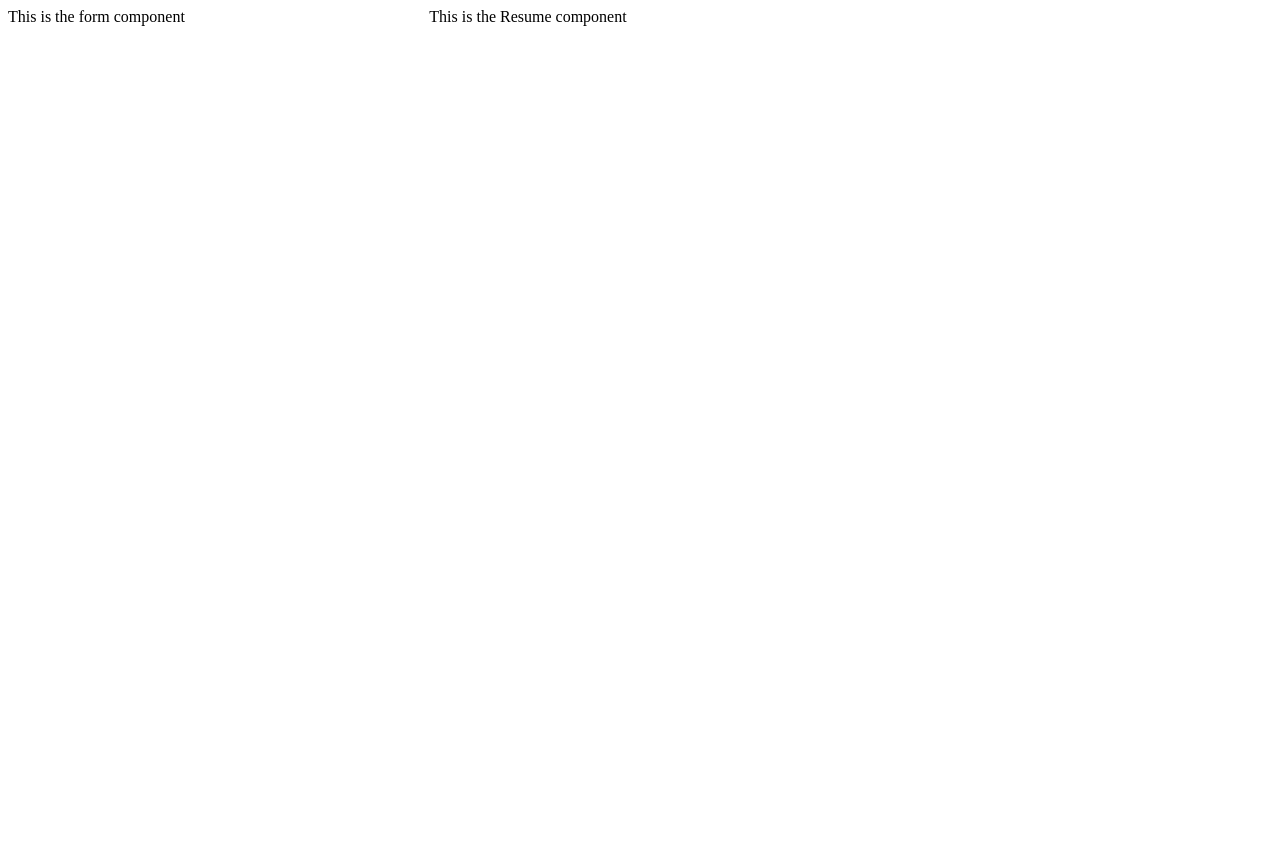
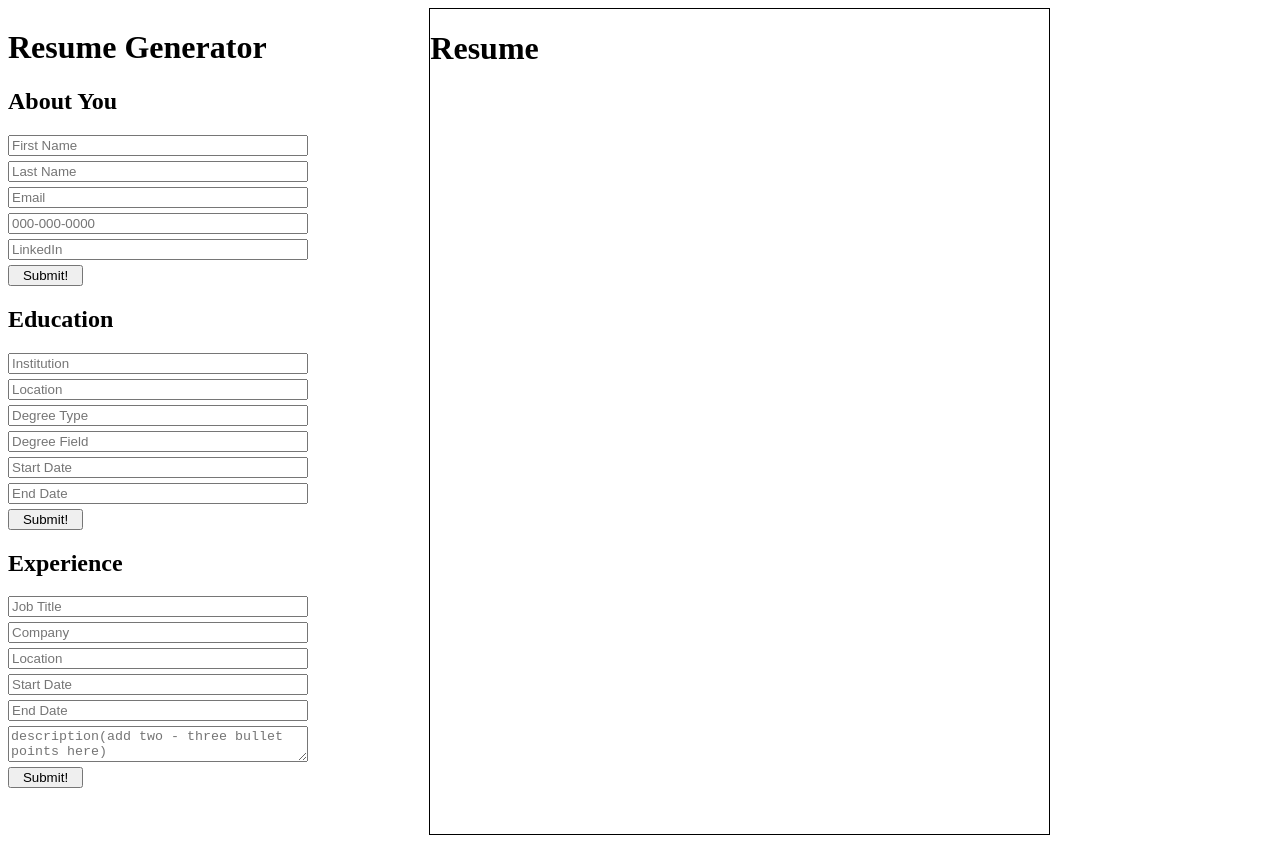
Before and after one commit to olvbrntly/resume-generator, a React (Create React App) app: page / in a window 1280 px wide. Before the commit the page ends 800 px from the top, so only its background shows below. Built offline with nearby package versions, Linux system fonts and the light colour scheme.

Commit message:
ade very basic UI

```diff
--- a/src/App.js
+++ b/src/App.js
@@ -1,10 +1,19 @@
 import './App.css';
+import { useState } from 'react';
 
 import Form from './components/Form'
 import Resume from './components/Resume'
 
 
 function App() {
+
+  const [about, setAbout]=useState({
+    firstName: '',
+    lastName: '',
+    email:'',
+    phoneNumber:'',
+    linkedIn:'',
+  })
   return (
     <div className="App">
       <Form />
--- a/src/components/AboutForm.js
+++ b/src/components/AboutForm.js
@@ -0,0 +1,25 @@
+import React from 'react'
+import './Form.css';
+function AboutForm(){
+    return(
+        <div>
+            <h2>About You</h2>
+            <form className='form'>
+                <input type="text"
+                       placeholder='First Name'/>
+                <input type="text"
+                       placeholder='Last Name'/>
+                <input type="text"
+                       placeholder='Email'/>
+                <input type="text"
+                       placeholder='000-000-0000'/>
+                <input type="text"
+                       placeholder='LinkedIn'/>
+
+                <button type='submit'>Submit!</button>
+            </form>
+        </div>
+    )
+}
+
+export default AboutForm
--- a/src/components/EduForm.js
+++ b/src/components/EduForm.js
@@ -0,0 +1,21 @@
+import React from 'react'
+import './Form.css';
+
+function EduForm(){
+    return(
+        <div>
+            <h2>Education</h2>
+            <form className='form'>
+                <input type='text' placeholder='Institution'></input>
+                <input type='text' placeholder='Location'></input>
+                <input type='text' placeholder='Degree Type'></input>
+                <input type='text' placeholder='Degree Field'></input>
+                <input type='text' placeholder='Start Date'></input>
+                <input type='text' placeholder='End Date'></input>
+                <button>Submit!</button>
+            </form>
+        </div>
+    )
+}
+
+export default EduForm
--- a/src/components/ExpForm.js
+++ b/src/components/ExpForm.js
@@ -0,0 +1,21 @@
+import React from 'react'
+import './Form.css';
+
+function ExpForm(){
+    return(
+        <div>
+            <h2>Experience</h2>
+            <form className='form'>
+                <input type='text' placeholder='Job Title'></input>
+                <input type='text' placeholder='Company'></input>
+                <input type='text' placeholder='Location'></input>
+                <input type='text' placeholder='Start Date'></input>
+                <input type='text' placeholder='End Date'></input>
+                <textarea placeholder='description(add two - three bullet points here)'></textarea>
+                <button type='submit'>Submit!</button>
+            </form>
+        </div>
+    )
+}
+
+export default ExpForm
--- a/src/components/Form.js
+++ b/src/components/Form.js
@@ -1,8 +1,19 @@
 import React from 'react'
+import AboutForm from './AboutForm'
+import EduForm from './EduForm'
+import ExpForm from './ExpForm'
+import './Form.css';
+
+
 
 function Form(){
     return(
-        <div>This is the form component</div>
+        <div>
+            <h1>Resume Generator</h1>
+            <AboutForm />
+            <EduForm />
+            <ExpForm />
+        </div>
     )
 }
 
--- a/src/components/Resume.js
+++ b/src/components/Resume.js
@@ -1,8 +1,11 @@
 import React from 'react'
+import './Resume.css';
 
 function Resume(){
     return(
-        <div>This is the Resume component</div>
+        <div className='resume'>
+            <h1>Resume</h1>
+        </div>
     )
 }
 
```
